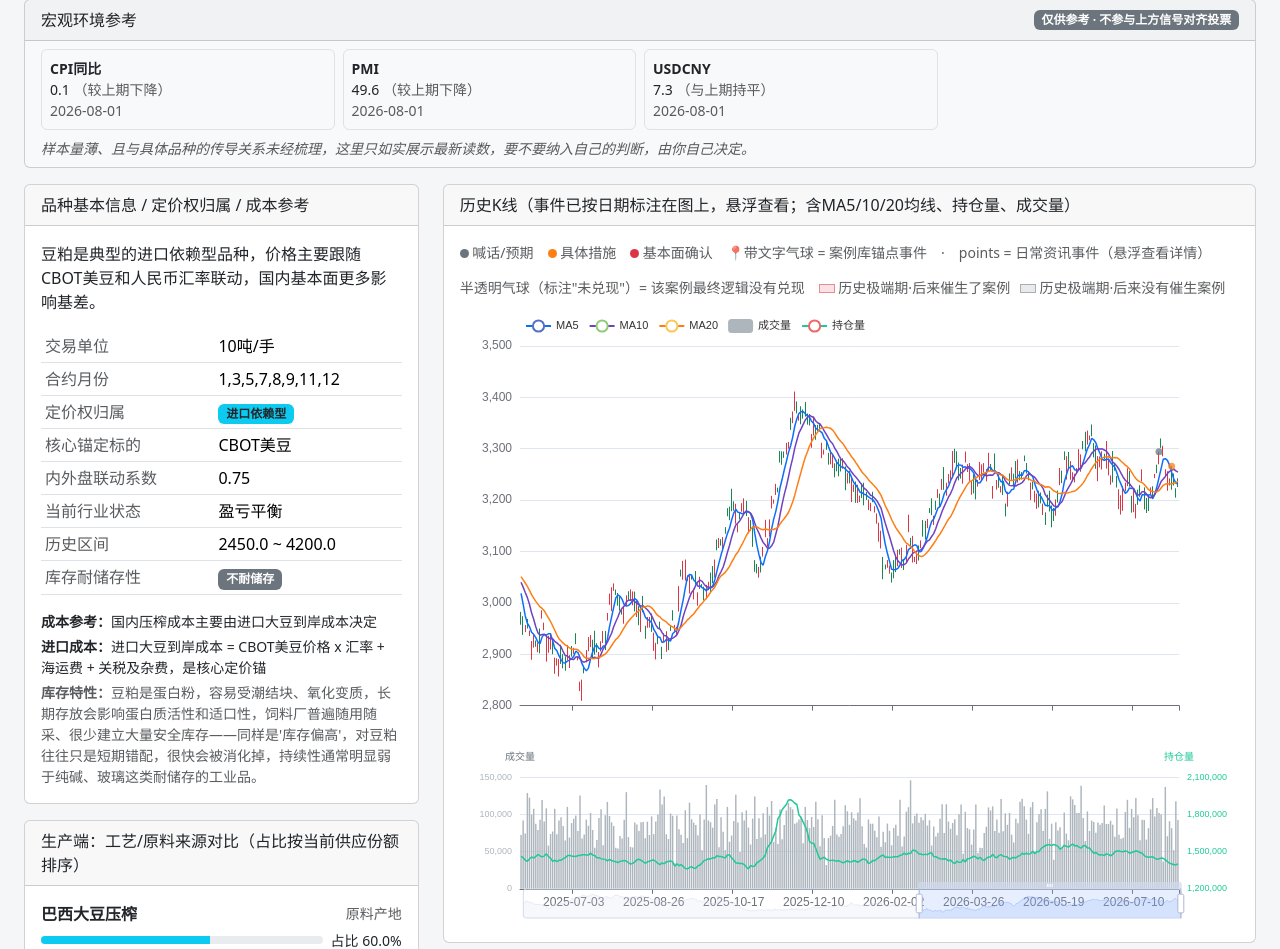
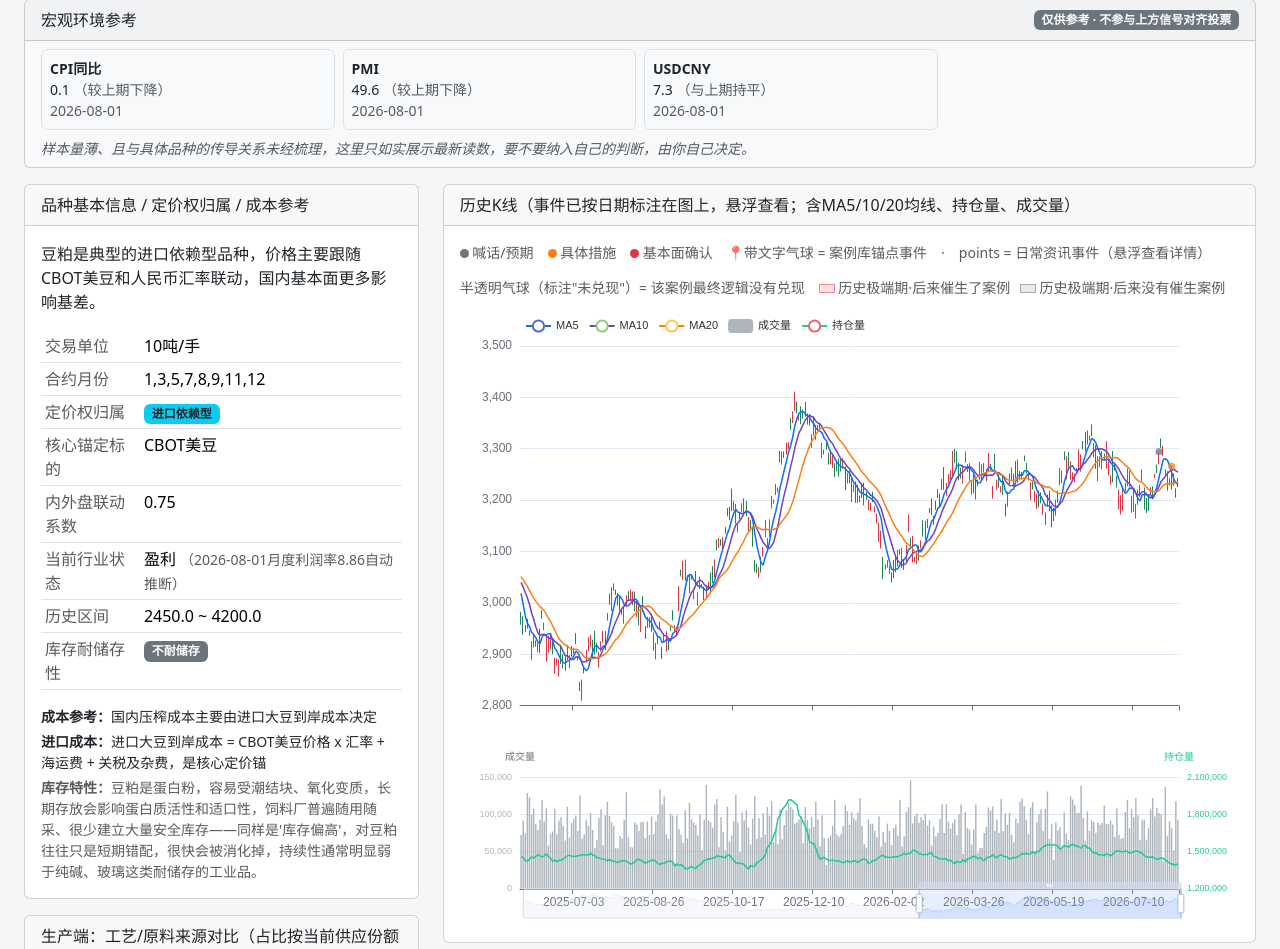
Before and after one commit to songsensen/futures_lab, a Flask app: page /variety/M in a window 1280 px wide. Shown: the part 441-1390 px from the top of the page. Run offline with Flask 3, Linux system fonts and the light colour scheme; data comes from the database, SQL or seed files in the repository; some libraries are stand-ins or nearby versions.

Commit message:
Update variety_detail.html

```diff
--- a/app/templates/main/variety_detail.html
+++ b/app/templates/main/variety_detail.html
@@ -96,7 +96,14 @@
           <tr><td class="text-muted">定价权归属</td><td><span class="badge bg-info text-dark">{{ variety.pricing_type }}</span></td></tr>
           <tr><td class="text-muted">核心锚定标的</td><td>{{ variety.anchor_benchmark }}</td></tr>
           <tr><td class="text-muted">内外盘联动系数</td><td>{{ variety.linkage_coefficient }}</td></tr>
-          <tr><td class="text-muted">当前行业状态</td><td>{{ variety.profit_status }}</td></tr>
+          <tr><td class="text-muted">当前行业状态</td><td>
+            {{ profit_status_label.label }}
+            {% if profit_status_label.source == 'dynamic' %}
+            <span class="text-muted small">（{{ profit_status_label.period }}月度利润率{{ profit_status_label.value }}自动推断）</span>
+            {% elif profit_status_label.source == 'static_fallback' %}
+            <span class="text-muted small">（人工填写的兜底值，还没有月度利润率数据）</span>
+            {% endif %}
+          </td></tr>
           <tr><td class="text-muted">历史区间</td><td>{{ variety.historical_low }} ~ {{ variety.historical_high }}</td></tr>
           {% if variety.storability %}
           <tr><td class="text-muted">库存耐储存性</td><td>
```
